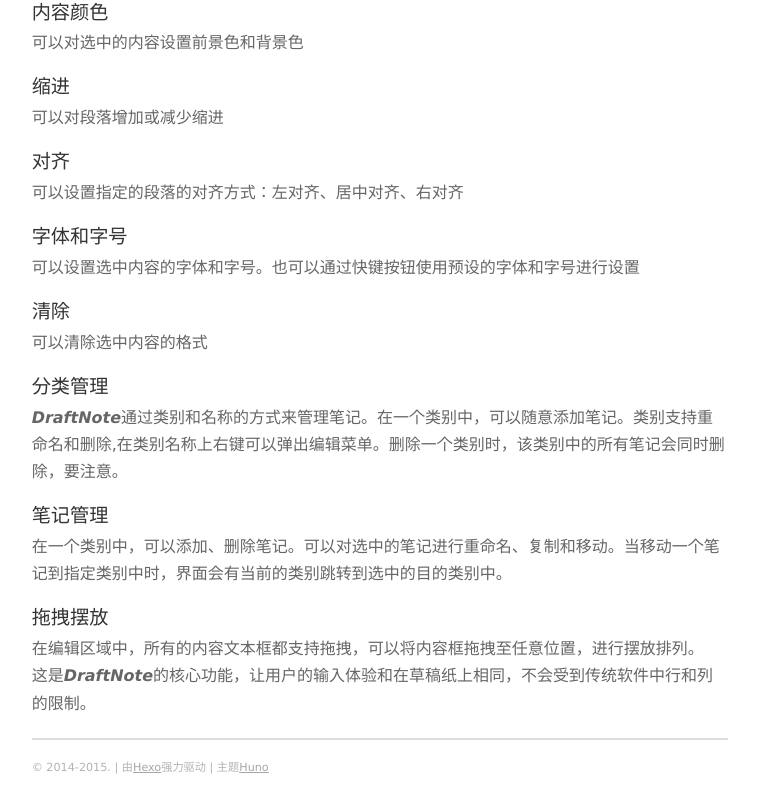
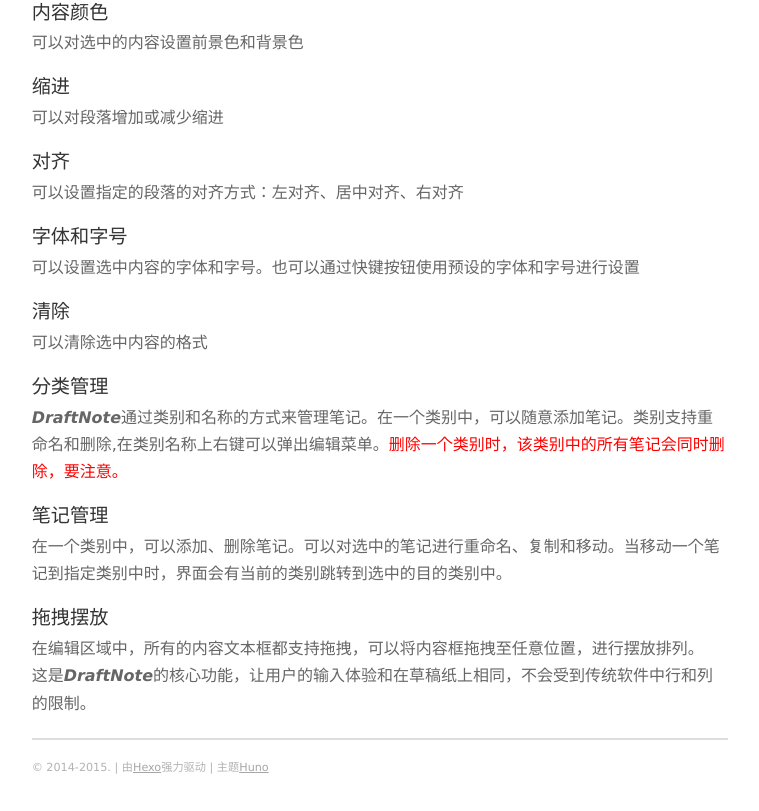
Before and after one commit to happyHeartJ/happyheartj.github.io, a plain HTML site: page 2015/12/06/编辑/index.html in a window 1280 px wide. Shown: the part 823-1634 px from the top of the page, without its empty margins (465-1224 px from the left). Drawn offline with nearby package versions, Linux system fonts and the light colour scheme; some packages are replaced by stand-ins of ours.

Commit message:
Site updated: 2015-12-10 16:41:53

```diff
--- a/2015/12/06/编辑/index.html
+++ b/2015/12/06/编辑/index.html
@@ -37,7 +37,7 @@
 对齐可以设置指定的段落的对齐方式：左对齐、居中对齐、右对齐
 字体和字">
 <meta property="og:image" content="http://mysoftware.me/images/edit1.png">
-<meta property="og:updated_time" content="2015-12-10T08:31:36.000Z">
+<meta property="og:updated_time" content="2015-12-10T08:33:37.000Z">
 <meta name="twitter:card" content="summary">
 <meta name="twitter:title" content="编辑 | DraftNote">
 <meta name="twitter:description" content="编辑是DraftNote最基本的功能，下图是整体界面
@@ -204,7 +204,7 @@
 <h4 id="对齐">对齐</h4><p>可以设置指定的段落的对齐方式：左对齐、居中对齐、右对齐  </p>
 <h4 id="字体和字号">字体和字号</h4><p>可以设置选中内容的字体和字号。也可以通过快键按钮使用预设的字体和字号进行设置  </p>
 <h4 id="清除">清除</h4><p>可以清除选中内容的格式  </p>
-<h4 id="分类管理">分类管理</h4><p><strong><em>DraftNote</em></strong>通过类别和名称的方式来管理笔记。在一个类别中，可以随意添加笔记。类别支持重命名和删除,在类别名称上右键可以弹出编辑菜单。删除一个类别时，该类别中的所有笔记会同时删除，要注意。  </p>
+<h4 id="分类管理">分类管理</h4><p><strong><em>DraftNote</em></strong>通过类别和名称的方式来管理笔记。在一个类别中，可以随意添加笔记。类别支持重命名和删除,在类别名称上右键可以弹出编辑菜单。<font color="red">删除一个类别时，该类别中的所有笔记会同时删除，要注意。</font>  </p>
 <h4 id="笔记管理">笔记管理</h4><p>在一个类别中，可以添加、删除笔记。可以对选中的笔记进行重命名、复制和移动。当移动一个笔记到指定类别中时，界面会有当前的类别跳转到选中的目的类别中。  </p>
 <h4 id="拖拽摆放">拖拽摆放</h4><p>在编辑区域中，所有的内容文本框都支持拖拽，可以将内容框拖拽至任意位置，进行摆放排列。<br>这是<strong><em>DraftNote</em></strong>的核心功能，让用户的输入体验和在草稿纸上相同，不会受到传统软件中行和列的限制。</p>
 
```
Also changed, not shown: 2015/05/28/DraftNote简介/index.html (+1 -1 lines), archive/index.html (+0 -2 lines), images/edit1.png.
